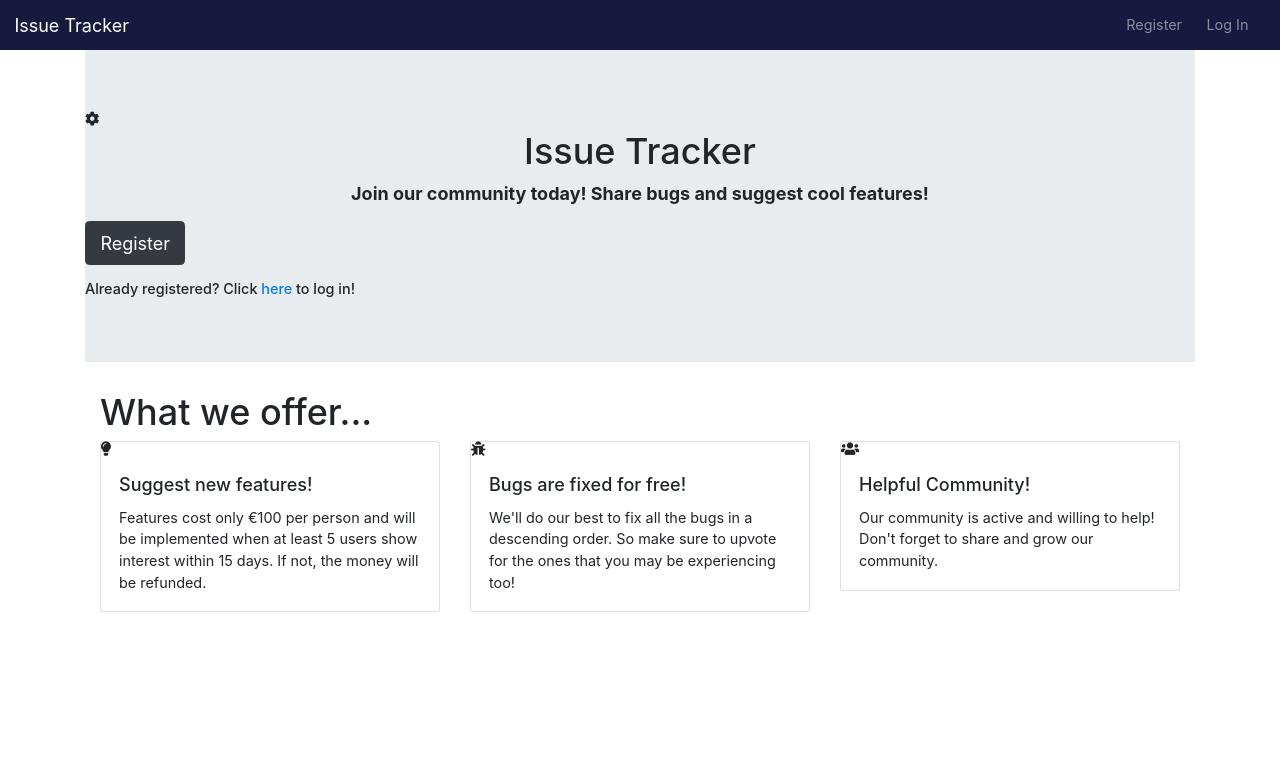
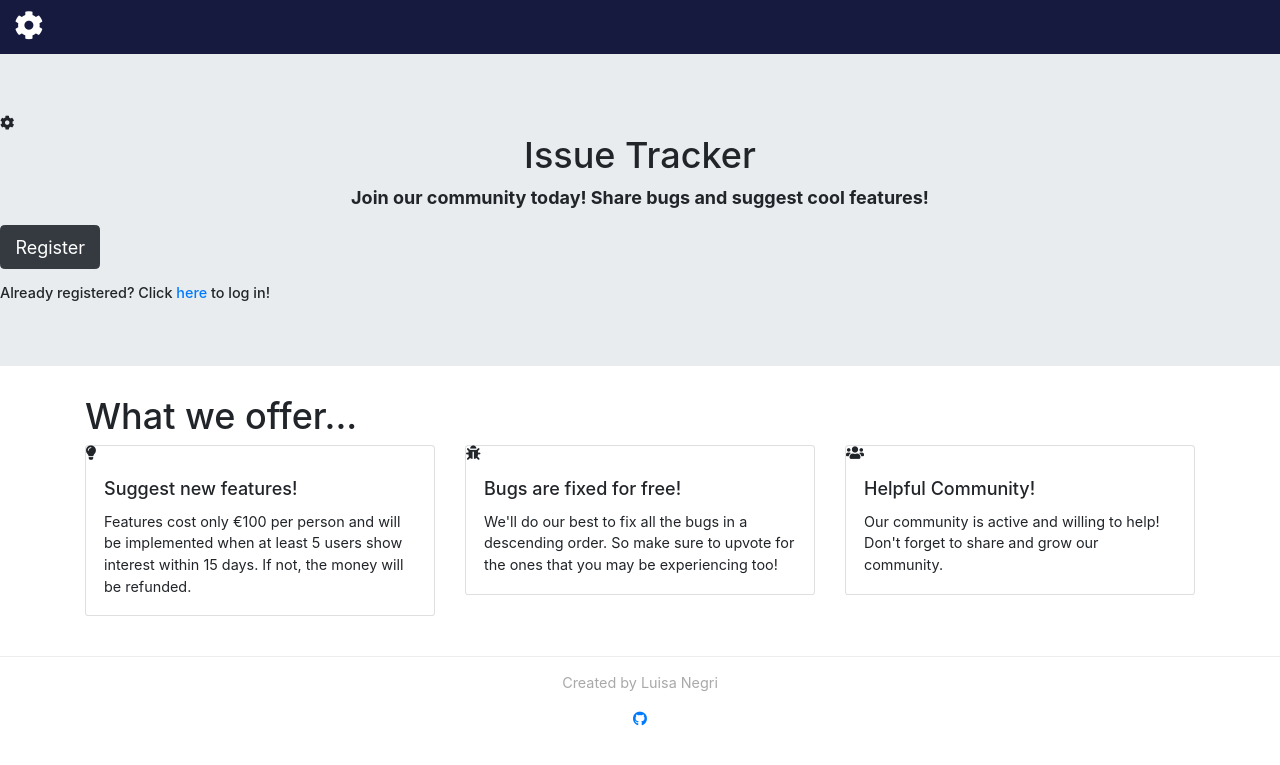
Before and after one commit to luisanegri/issue-tracker, a Django app: page /accounts/index/ in a window 1280 px wide. Shown: the top 765 px of the page. Run offline with Django 3.2, Linux system fonts and the light colour scheme; some libraries are stand-ins or nearby versions.

Commit message:
added footer

```diff
--- a/templates/base.html
+++ b/templates/base.html
@@ -1,7 +1,6 @@
 {% load staticfiles %}
 <!DOCTYPE html>
 <html lang="en">
-
 <head>
   <meta charset="UTF-8">
   <meta name="viewport" content="width=device-width, initial-scale=1.0">
@@ -10,21 +9,18 @@
   <link rel="stylesheet" href="{% static 'css/custom.css' %}">
   <script src="https://code.jquery.com/jquery-3.3.1.slim.min.js"></script>
   <link rel="stylesheet" href="https://stackpath.bootstrapcdn.com/bootstrap/4.1.3/css/bootstrap.min.css">
-  <link rel="stylesheet" href="https://use.fontawesome.com/releases/v5.3.1/css/all.css">
-  {% block head_js %} {% endblock head_js%}
+  <link rel="stylesheet" href="https://use.fontawesome.com/releases/v5.3.1/css/all.css"> {% block head_js %} {% endblock head_js%}
 </head>
-
 <body>
   <nav class="navbar navbar-expand-md navbar navbar-dark bg-custom">
     {% if user.is_authenticated %}
-    <a class="navbar-brand cb-brand" href="{% url 'issues' %}">Issue Tracker</a>
+    <a class="navbar-brand cb-brand" href="{% url 'issues' %}"><i class="fas fa-cog" style="margin-right: 5px;"></i>Issue Tracker</a>
     <button class="navbar-toggler" type="button" data-toggle="collapse" data-target="#collapsibleNavbar">
         <span class="navbar-toggler-icon"></span>
     </button>
     <div class="collapse navbar-collapse" id="collapsibleNavbar">
       {% else %}
-    <a class="navbar-brand cb-brand" href="#">Issue Tracker</a>
-  {% endif %}
+      <a class="navbar-brand cb-brand" href="{% url 'index' %}"><i class="fas fa-cog" style="font-size: 2rem;"></i></a> {% endif %}
       <ul class="navbar-nav ml-auto">
         {% if user.is_authenticated %}
         <form action="{% url 'search' %}" method="GET" class="form-inline">
@@ -40,26 +36,29 @@
         </a>
         </li>
         <li class="nav-list"><a class="nav-link" href="{% url 'logout' %}"><i class="fas fa-sign-out-alt icon-nav"></i>Log Out</a></li>
-      {% else %}
-      <li class="nav-list"><a class="nav-link" href="{% url 'register' %}">Register</a></li>
-      <li class="nav-list"><a class="nav-link" href="{% url 'login' %}">Log In</a></li>
         {% endif %}
       </ul>
     </div>
   </nav>
-
-<div class="container">
   {% if messages %}
   <div class="alert alert-success" id="message-alert">
     <div class="messages">
       {% for message in messages %} {{ message }} {% endfor %}
     </div>
   </div>
-    {% endif %}
-{% block content %} {% endblock %}
+  {% endif %} {% block content %} {% endblock %}
+  <footer class="footer p-3">
+      <div class="row">
+        <div class="m-auto ">
+          <p>Created by Luisa Negri</p>
         </div>
-
-
+      </div>
+      <div class="row">
+        <div class="m-auto">
+          <a href="https://github.com/luisanegri"><i class="fab fa-github" id="github-icon"></i></a>
+        </div>
+      </div>
+  </footer>
 <script src="https://cdnjs.cloudflare.com/ajax/libs/popper.js/1.14.3/umd/popper.min.js"></script>
 <script src="https://stackpath.bootstrapcdn.com/bootstrap/4.1.3/js/bootstrap.min.js"></script>
 </body>
```
Lines whose indentation alone changed are shown as unchanged.
